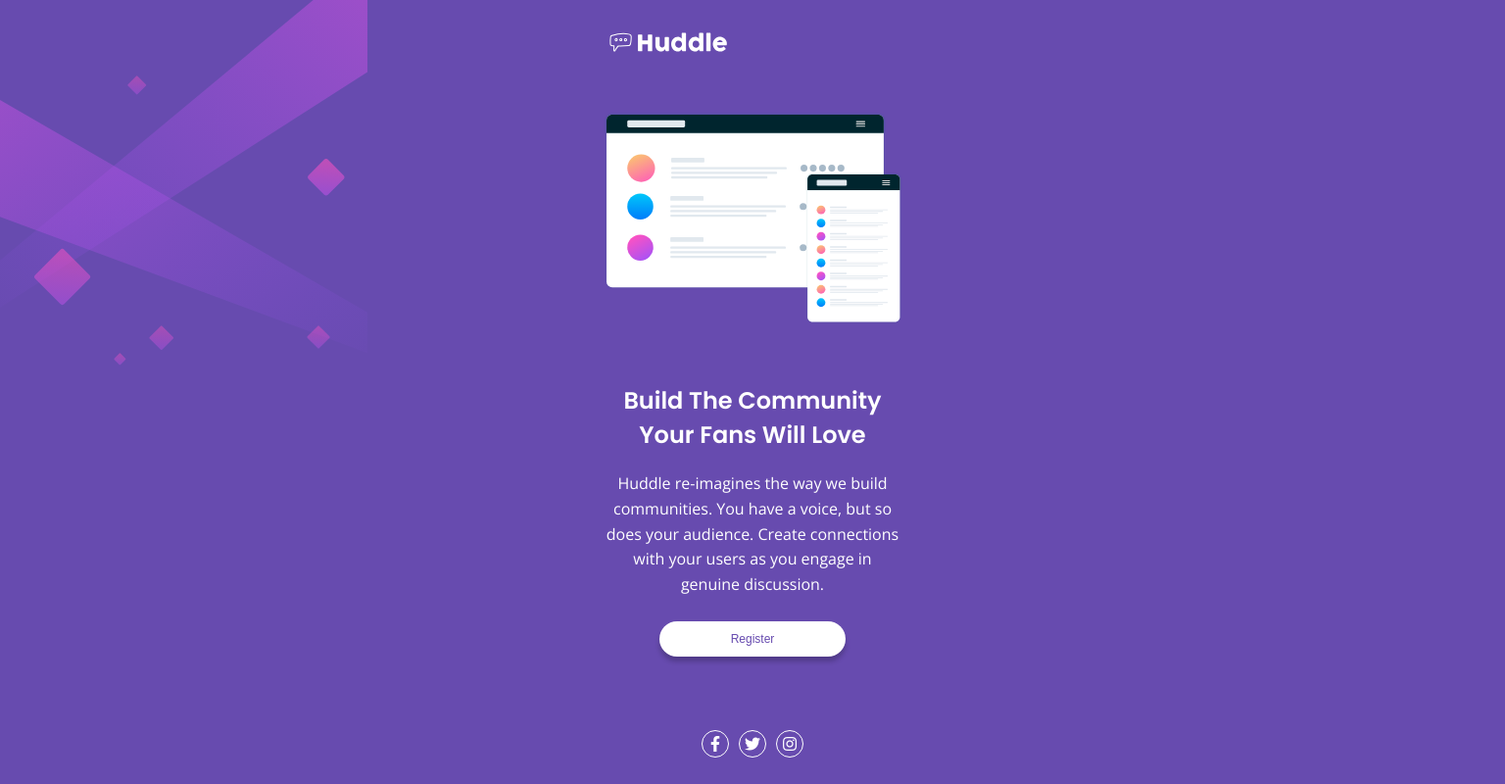
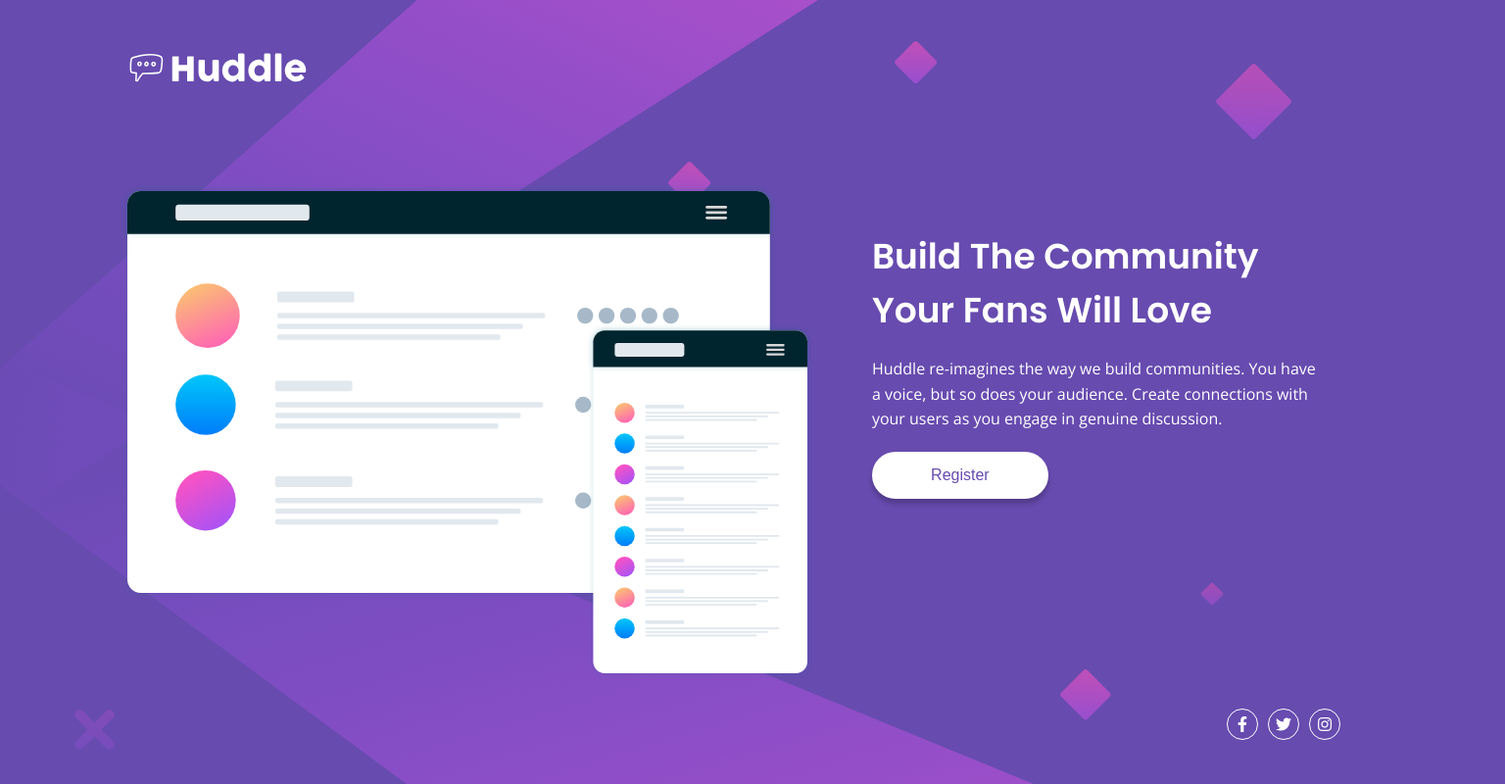
Before and after one commit to erwinruiz/huddle-landing-page-with-a-single-introductory-section, a plain HTML site: page index.html in a window 1536 px wide. Shown: the whole page at 98% size. Drawn offline with nearby package versions, Linux system fonts and the light colour scheme.

Commit message:
Make desktop design

```diff
--- a/app.css
+++ b/app.css
@@ -26,27 +26,27 @@ section {
 section .images {
   margin-bottom: 55px;
 }
-section .logo {
+section .images .logo {
   height: 32px;
   margin-bottom: 50px;
 }
-section .illustration {
+section .images .illustration {
   width: 100%;
 }
-section h1 {
+section .content h1 {
   font-family: "Poppins", sans-serif;
   color: white;
   text-align: center;
   margin-bottom: 20px;
 }
-section p {
+section .content p {
   color: white;
   text-align: center;
   line-height: 1.6;
   font-size: 16px;
   margin-bottom: 25px;
 }
-section button {
+section .content button {
   background-color: white;
   border: none;
   height: 36px;
@@ -59,7 +59,7 @@ section button {
   cursor: pointer;
   box-shadow: 0 5px 5px rgba(0, 0, 0, 0.219);
 }
-section button:hover {
+section .content button:hover {
   background-color: var(--SoftMagenta);
   color: white;
 }
@@ -90,3 +90,53 @@ footer .social_media i:hover {
 .attribution {
   display: none;
 }
+
+@media (min-width: 1440px) {
+  body {
+    background-image: url("./images/bg-desktop.svg");
+  }
+  section {
+    width: 1290px;
+    margin-bottom: 25px;
+    display: flex;
+  }
+  section .images {
+    width: 100%;
+    margin-bottom: 0px;
+  }
+  section .images .logo {
+    height: 48px;
+    margin-bottom: 90px;
+  }
+  section .content {
+    margin: auto 0;
+    width: 74%;
+    padding-left: 60px;
+  }
+  section .content h1 {
+    font-size: 36px;
+    text-align: left;
+    margin-bottom: 20px;
+    width: 87%;
+  }
+  section .content p {
+    text-align: left;
+    margin-bottom: 20px;
+    width: 87%;
+  }
+  section .content button {
+    height: 48px;
+    width: 180px;
+    font-size: 16px;
+    display: initial;
+    margin: 0;
+  }
+  footer {
+    width: 1200px;
+    align-items: flex-end;
+  }
+  footer .social_media i {
+    height: 30px;
+    width: 30px;
+  }
+}
```
